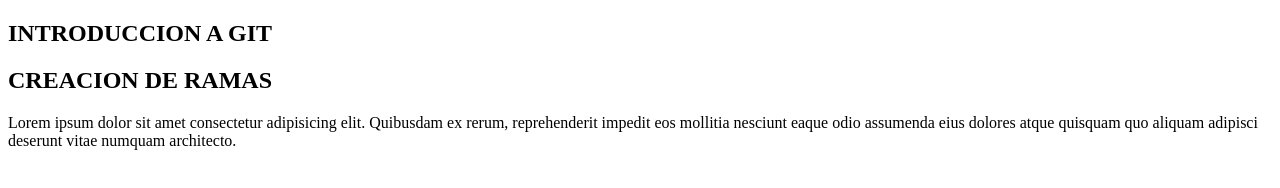
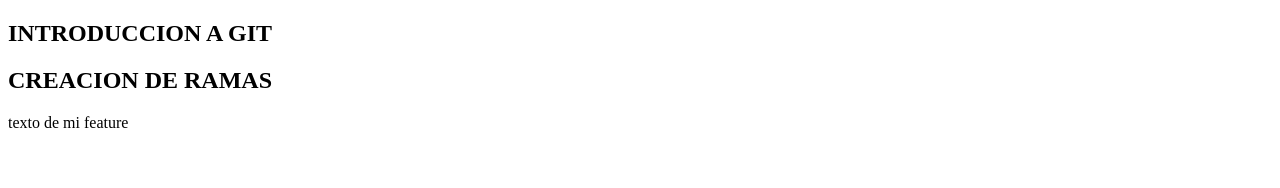
Before and after one commit to danyclaber/git-test, a plain HTML site: page index.html in a window 1280 px wide. Drawn offline with Linux system fonts and the light colour scheme.

Commit message:
feat: mi feature implementacion

```diff
--- a/index.html
+++ b/index.html
@@ -10,11 +10,8 @@
     <section>
         <h1>INTRODUCCION A GIT</h1>
         <h2>CREACION DE RAMAS</h2>
-        <p>Lorem ipsum dolor sit amet consectetur adipisicing elit.
-            Quibusdam ex rerum, reprehenderit impedit
-            eos mollitia nesciunt eaque odio assumenda eius dolores
-            atque quisquam quo aliquam adipisci deserunt vitae numquam
-            architecto.
+        <p>
+            texto de mi feature
         </p>
     </section>
 </body>
```
